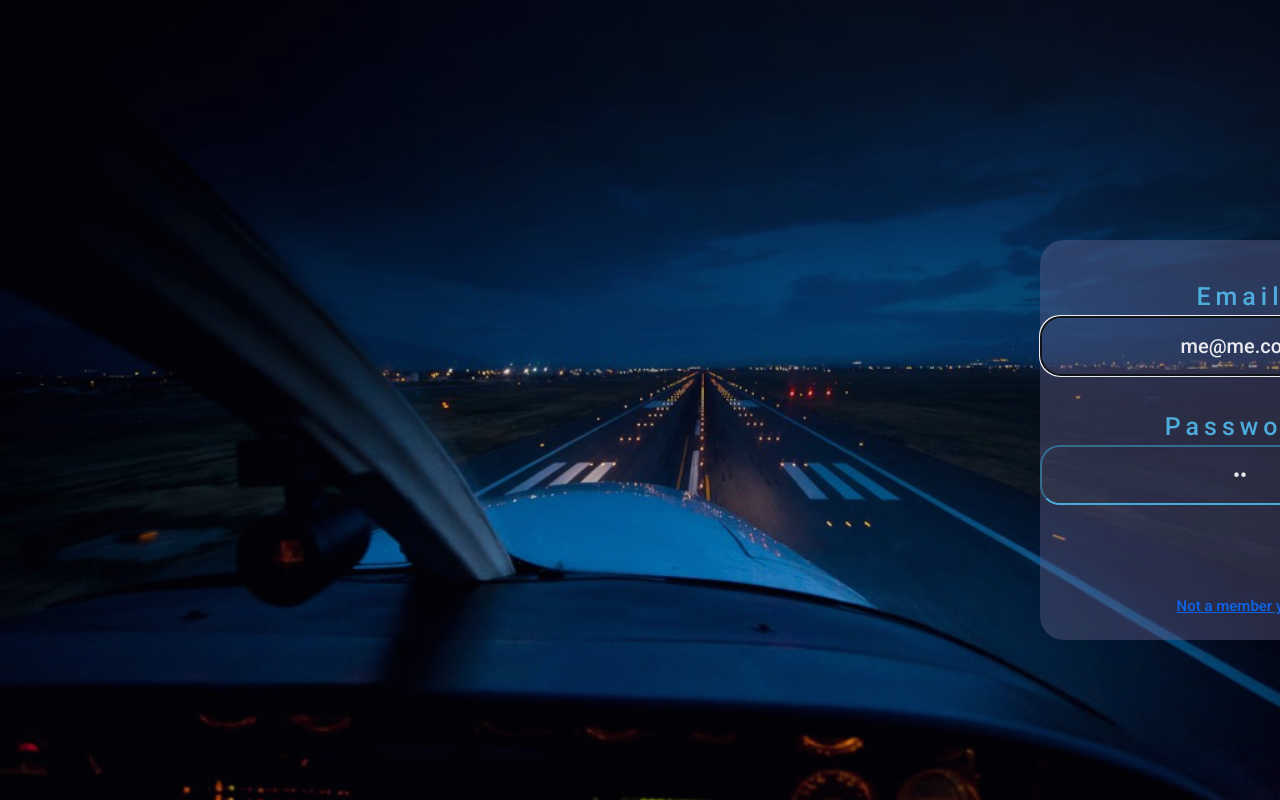
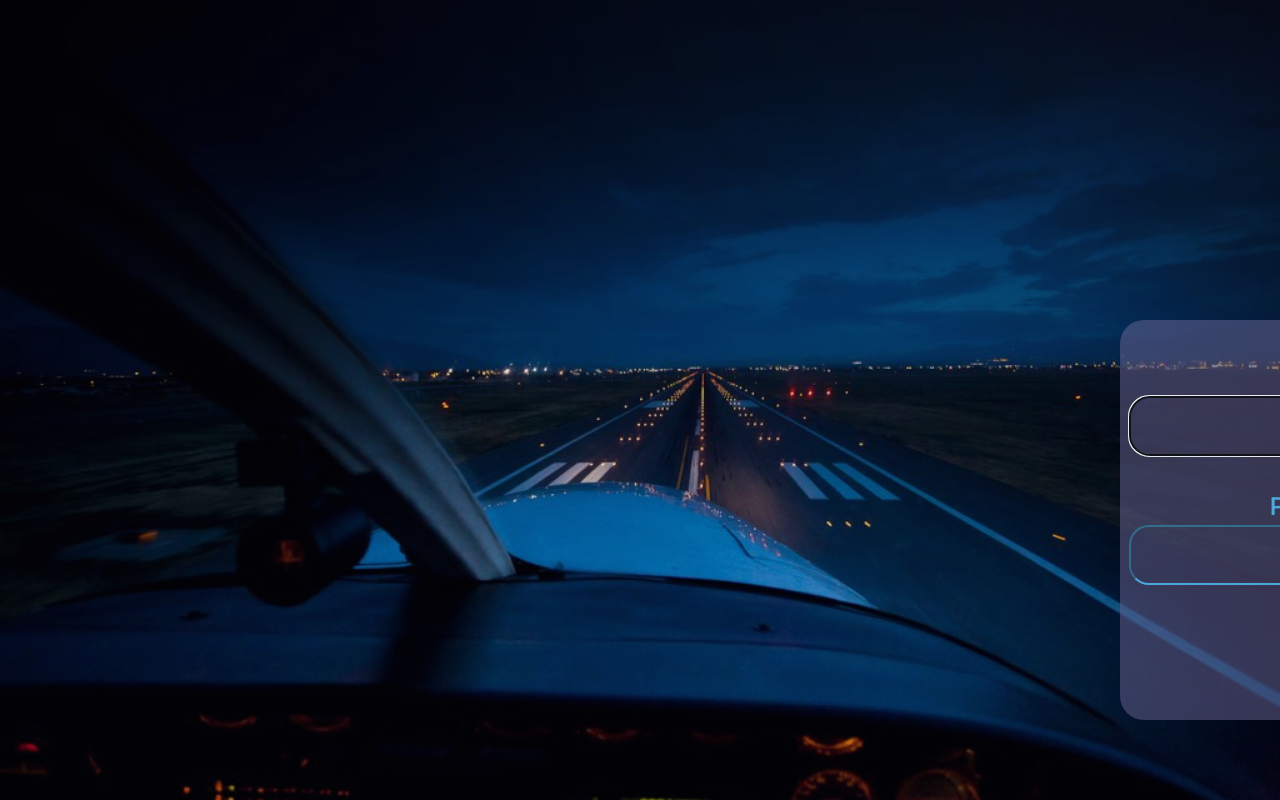
Before and after one commit to LukeZvada/PilotLogClient-Capstone, a React app: page /login in a window 1280 px wide. Built offline with nearby package versions, Linux system fonts and the light colour scheme.

Commit message:
login page styling done

```diff
--- a/src/components/Auth/Auth.css
+++ b/src/components/Auth/Auth.css
@@ -74,11 +74,11 @@ input.login-input {
 .form-background{
     display: flex;
     justify-content: space-evenly;
-    margin-left: 65rem;
-    background-color: rgba(111, 108, 153, 0.4);
+    margin-left: 70rem;
+    background-color: rgba(111, 108, 153, 0.521);
     margin-right: 65rem;
-    margin-top: 15rem;
-    width: 400px;
+    margin-top: 20rem;
+    width: 450px;
     height: 400px;
     position: fixed;
     border-radius: 24px;
@@ -92,6 +92,13 @@ input.login-input {
     letter-spacing: 5px;
 }
 
+input.email.login-input {
+    background-color: rgba(111, 108, 153, 0.7) !important;
+}
+input.password.login-input {
+    background-color: rgba(111, 108, 153, 0.7) !important;
+}
+
 .button-fieldset {
     display: flex;
     justify-content: flex-end;
@@ -100,7 +107,7 @@ input.login-input {
 
 .login-button {
     /* background: linear-gradient(135deg, #40DDFF 0%, #14BAE3 19.24%, #13B1E6 68.64%, #11AADF 81.77%, #0B98C5 100%); */
-    background: transparent;
+    background-color: rgba(111, 108, 153, 0.7) !important;
     border: 1px solid rgba(83, 185, 234, 1) !important;
     border-radius: 10px;
     width: 109px;
@@ -131,8 +138,13 @@ input.login-input {
 
 .register-button {
     font-size: 15px !important;
+    display: flex;
+    justify-content: flex-end;
+    color: rgba(83, 185, 234, 1) !important;
+    margin-right: 15px;
 }
 
-a.register-button{
+a{
     color: rgba(83, 185, 234, 1) !important;
+    box-shadow: #40DDFF;
 }
--- a/src/components/Auth/Login.js
+++ b/src/components/Auth/Login.js
@@ -62,7 +62,7 @@ export const Login = () => {
                         <Button className="login-button" type="submit">Login</Button>
                     </fieldset>
                     <div className="register-button">
-                        <Link to="/register">Not a member yet?</Link>
+                        <Link to="/register">New Here? Register</Link>
                     </div>
                 </form>
             </section>
```
